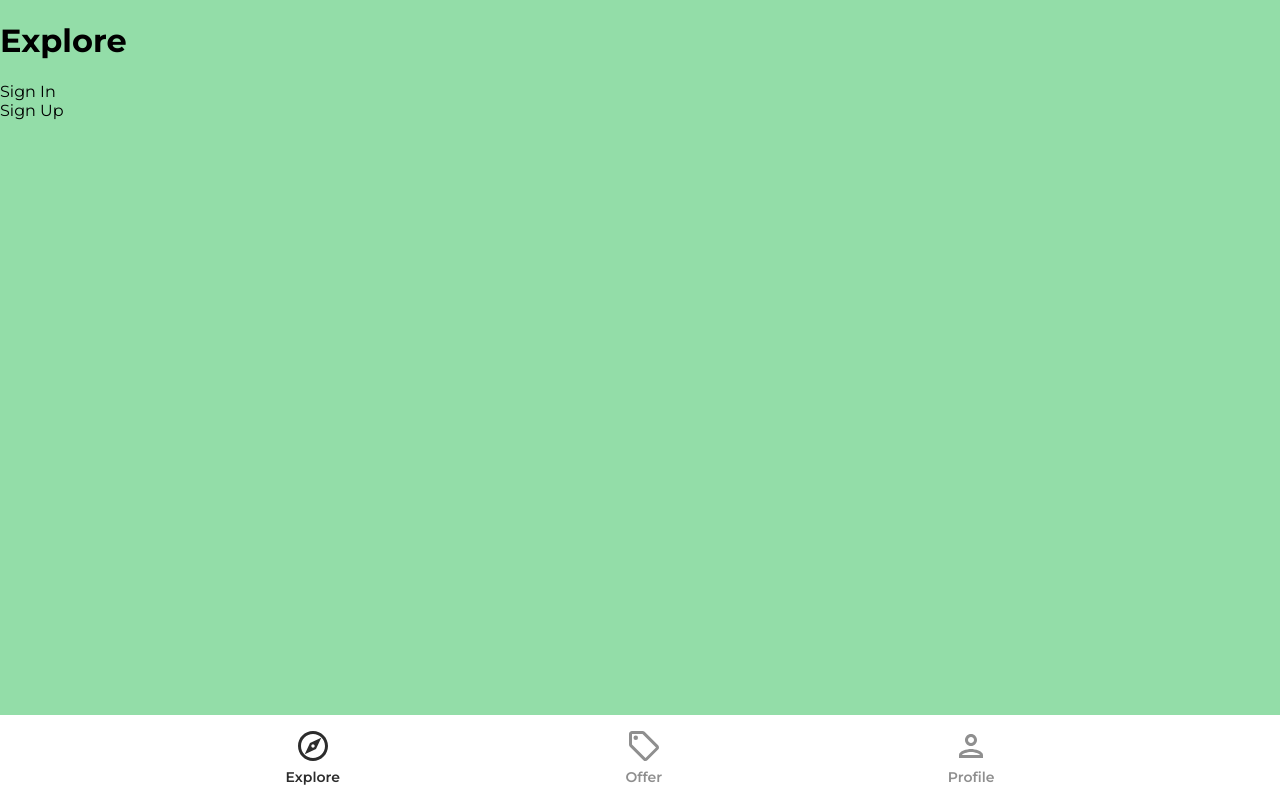
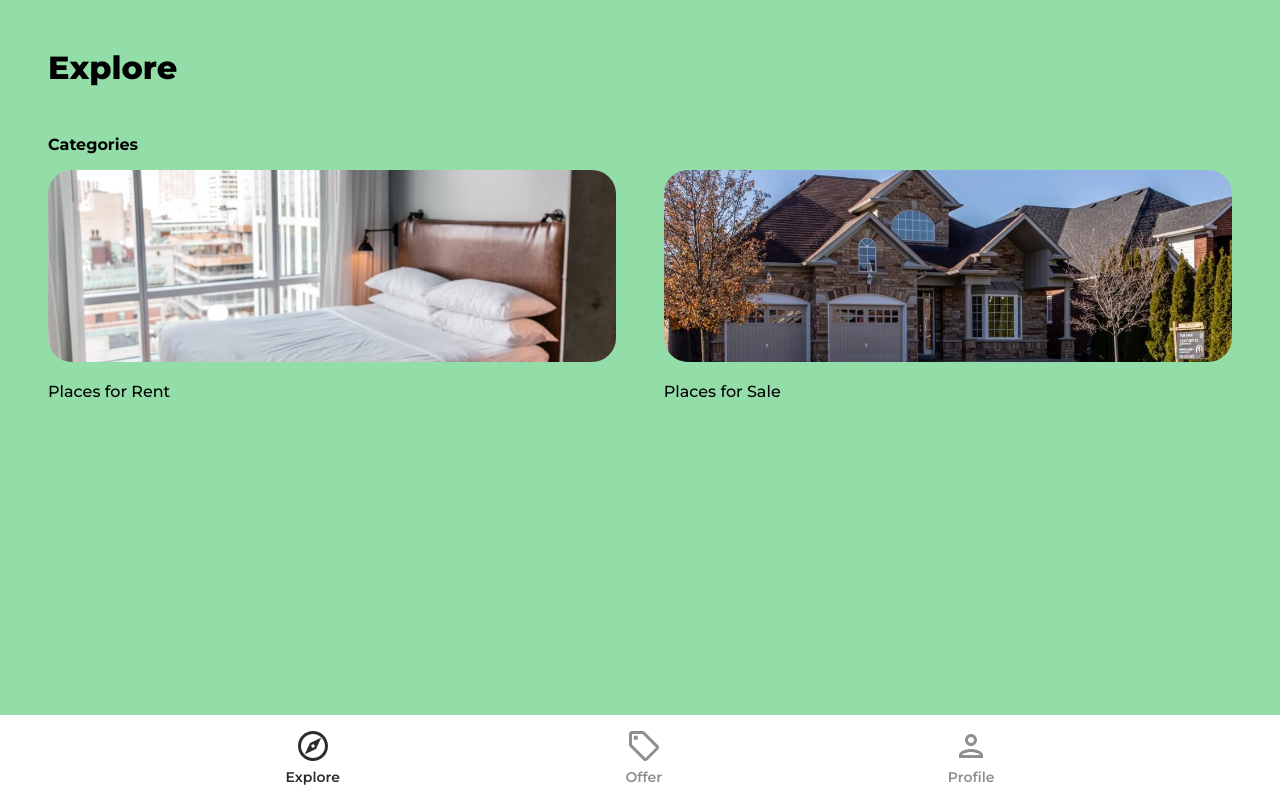
Before and after one commit to iancover/home-in, a React (Create React App) app: page / in a window 1280 px wide. Built offline with nearby package versions, Linux system fonts and the light colour scheme.

Commit message:
feat: Update Explore page add rent & sale listings links

```diff
--- a/src/pages/Explore.jsx
+++ b/src/pages/Explore.jsx
@@ -1,16 +1,37 @@
 import { Link } from 'react-router-dom';
+// Images
+import rentCategoryImage from '../assets/jpg/rentCategoryImage.jpg';
+import sellCategoryImage from '../assets/jpg/sellCategoryImage.jpg';
 
 function Explore() {
+  return (
+    <div className='explore'>
+      <header>
+        <p className='pg-header'>Explore</p>
+      </header>
 
-  return (
-    <div>
-      <h1>Explore</h1>
-      <Link to='/sign-in'>
-        Sign In
-      </Link>
-      <Link to='/sign-up'>
-        Sign Up
-      </Link>
+      <main>
+        {/* Slider */}
+        <p className='explore-cat-heading'>Categories</p>
+        <div className='explore-cats'>
+          <Link to='/category/rent'>
+            <img
+              src={rentCategoryImage}
+              alt='rent'
+              className='explore-cat-img'
+            />
+            <p className='explore-cat-name'>Places for Rent</p>
+          </Link>
+          <Link to='/category/sale'>
+            <img
+              src={sellCategoryImage}
+              alt='sale'
+              className='explore-cat-img'
+            />
+            <p className='explore-cat-name'>Places for Sale</p>
+          </Link>
+        </div>
+      </main>
     </div>
   );
 }
```
